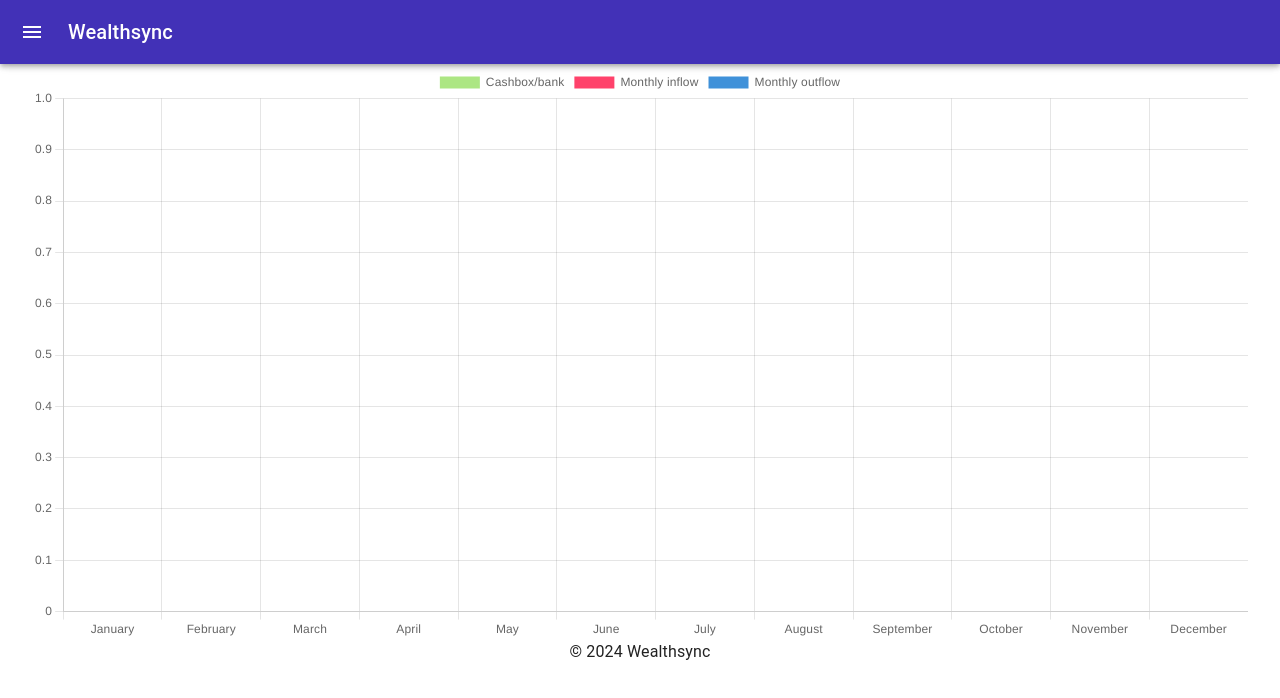
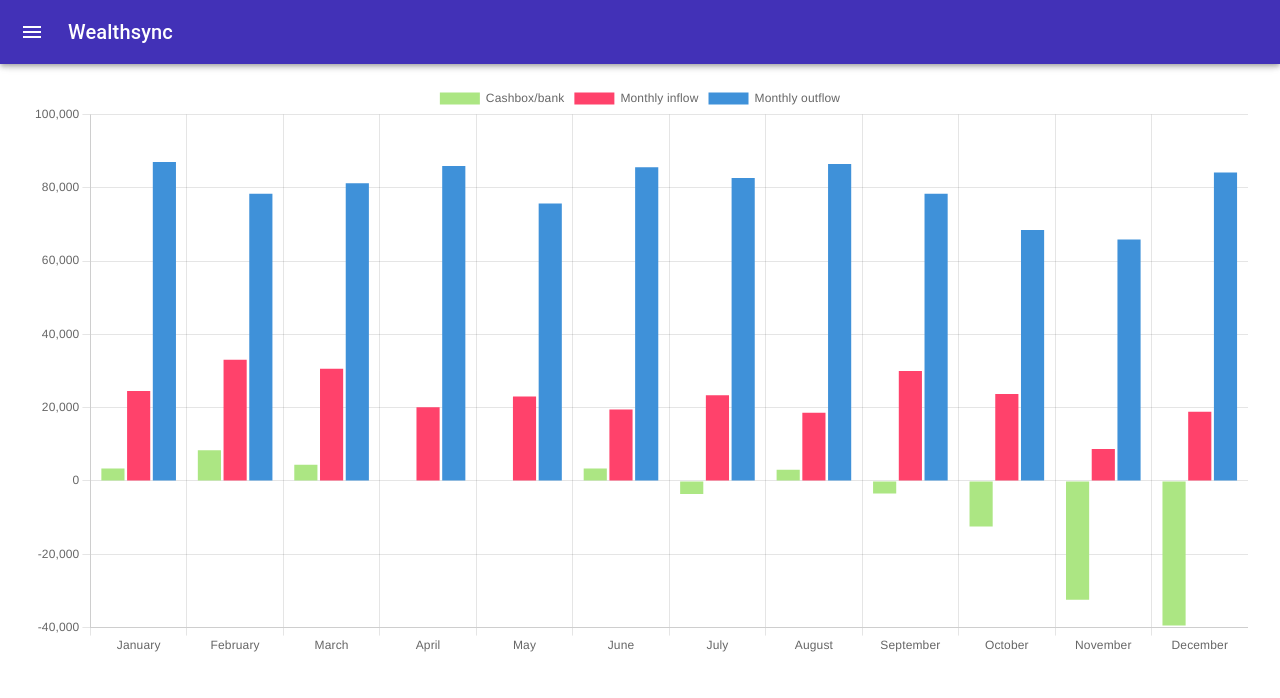
Before and after one commit to mdshoaibakhtar2002/Wealthsync, a React (Vite) app: page / in a window 1280 px wide. Shown: the top 698 px of the page. Built offline with nearby package versions, Linux system fonts and the light colour scheme.

Commit message:
Added mockdata and removed footer

```diff
--- a/src/App.tsx
+++ b/src/App.tsx
@@ -4,7 +4,7 @@ import { BrowserRouter as Router, Routes, Route } from 'react-router-dom';
 import Planner from './components/table/Planner';
 import { AppProvider } from './AppContext'; // Import the context provider
 import Dashboard from './components/Dashboard';
-import Footer from './components/layout/Footer';
+import Configuration from './components/Configuration';
 
 const App = () => {
   return (
@@ -14,9 +14,9 @@ const App = () => {
         <Routes>
           <Route path="/" element={<Dashboard/>} />
           <Route path="/planner" element={<Planner/>} />
+          <Route path="/configuration" element={<Configuration/>} />
         </Routes>
       </Router>
-      <Footer />
     </AppProvider>
   );
 };
--- /dev/null
+++ b/src/components/Configuration.tsx
@@ -0,0 +1,11 @@
+import { Stack } from '@mui/material';
+
+const Configuration = () =>{
+    return(
+        <Stack>
+
+        </Stack>
+    )
+}
+
+export default Configuration
--- a/src/components/layout/Sidebar.tsx
+++ b/src/components/layout/Sidebar.tsx
@@ -95,9 +95,9 @@ export default function Sidebar() {
   };
 
   return (
-    <Box sx={{ display: 'flex' }}>
+    <Box sx={{ display: 'flex', marginBottom:'1rem'}}>
       <CssBaseline />
-      <AppBar position="fixed" open={open} sx={{ background: '#4231b7' }}>
+      <AppBar position="fixed" open={open} sx={{ background: '#4231b7'}}>
         <Toolbar>
           <IconButton
             color="inherit"
--- a/src/components/table/Graph.tsx
+++ b/src/components/table/Graph.tsx
@@ -3,8 +3,7 @@ import { Bar } from 'react-chartjs-2';
 import { Grid } from '@mui/material';
 import { useContext, useEffect } from 'react';
 import { AppContext } from '../../AppContext';
-
-// Register the necessary components in ChartJS
+import { mockData } from '../../constants/index';
 ChartJS.register(
     BarElement,
     CategoryScale,
@@ -14,11 +13,6 @@ ChartJS.register(
     Tooltip,
     Legend
 );
-
-// Your data and configuration
-const DATA_COUNT = 12;
-const NUMBER_CFG = { count: DATA_COUNT, min: 0, max: 100 };
-
 
 const Graph = ({cashInArray, cashOutArray, liquidFunds}) => {
     const { setGraphData, open} = useContext(AppContext);
@@ -41,7 +35,6 @@ const Graph = ({cashInArray, cashOutArray, liquidFunds}) => {
     };
 
 
-
     const labels = Utils.months({ count: 12 });
     const data = {
         labels: labels,
@@ -49,7 +42,7 @@ const Graph = ({cashInArray, cashOutArray, liquidFunds}) => {
 
             {
                 label: 'Cashbox/bank',
-                data: funds(),
+                data: funds()?.[0] !== undefined ? funds() : mockData['cashBox'],
                 borderColor: Utils.CHART_COLORS.ok,
                 backgroundColor: Utils.transparentize(Utils.CHART_COLORS.funds, 0.5),
                 stack: 'Stack 1',
@@ -72,15 +65,23 @@ const Graph = ({cashInArray, cashOutArray, liquidFunds}) => {
         ]
     };
     useEffect(()=>{
-        setGraphData({
-            'cashInArray' : cashInArray,
-            'cashBox' : funds(),
-            'cashOutArray' : cashOutArray
-        })
+        if(cashInArray.length !== 0){
+            setGraphData({
+                'cashInArray' : cashInArray,
+                'cashBox' : funds(),
+                'cashOutArray' : cashOutArray
+            })
+        }else{
+            setGraphData({
+                'cashInArray' : mockData['cashInArray'],
+                'cashBox' : mockData['cashBox'],
+                'cashOutArray' : mockData['cashOutArray'],
+            })
+        }
     },[])
     return (
         <Grid container>
-                <Bar key={+open} style={{ height: '100%', width:'100%'}} data={data} options={{ responsive: true, plugins: { legend: { position: 'top' }, title: { display: true, text: 'Combined Chart' } } }} />
+                <Bar key={+open} style={{ height: '100%', width:'100%'}} data={data} options={{ responsive: true, plugins: { legend: { position: 'top' }, title: { display: true} } }} />
         </Grid>
     );
 };
--- a/src/constants/index.ts
+++ b/src/constants/index.ts
@@ -239,3 +239,49 @@ export const getOutflows = (): Outflows[] => {
 
   return data;
 };
+
+
+export const mockData = {
+  cashInArray: [
+    24553,
+    33096,
+    30596,
+    20119,
+    23021,
+    19468,
+    23401,
+    18639,
+    30011,
+    23700,
+    8754,
+    18854
+  ],
+  cashBox: [
+    3394,
+    8394,
+    4394,
+    0,
+    0,
+    3394,
+    -3534,
+    3094,
+    -3394,
+    -12394,
+    -32394,
+    -39421
+  ],
+  cashOutArray: [
+    86998,
+    78367,
+    81204,
+    85950,
+    75720,
+    85609,
+    82623,
+    86491,
+    78350,
+    68489,
+    65843,
+    84140
+  ],
+}
```
